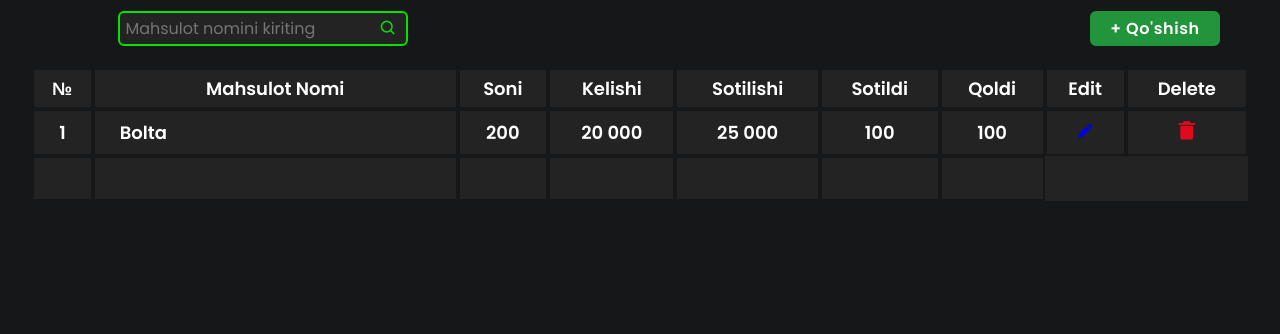
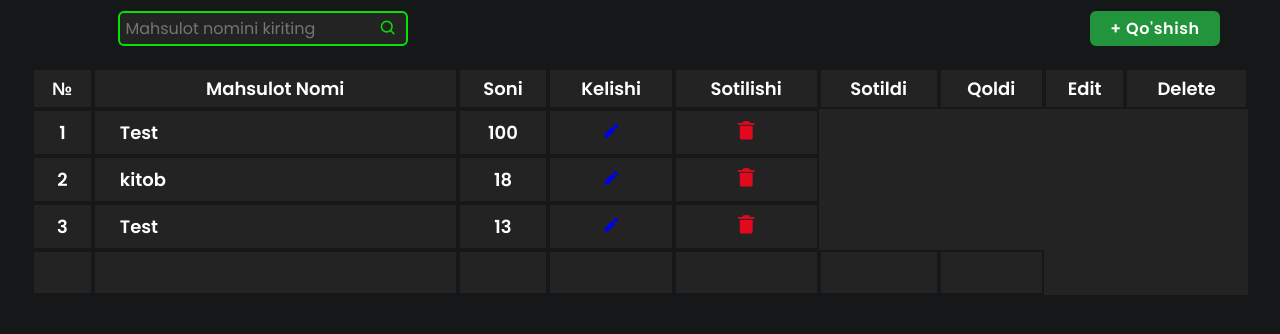
Before and after one commit to Rokki-Khazratov/simple-shop-management, a Django app: template src/template/main/notifacation.html in a window 1280 px wide. Shown: the part 88-422 px from the top of the page. Run offline with Django 5.2, Linux system fonts and the light colour scheme; the template is opened without the code that fills it: values that come from a table or form of the project are taken from there, others are empty; data comes from the database, SQL or seed files in the repository; both versions use the stored data as it was after the commit.

Commit message:
fix quantity filter bug

```diff
--- a/src/product/views.py
+++ b/src/product/views.py
@@ -20,9 +20,9 @@ def all_products(request):
 
 
 def notifacation(request):
-    limits = Product.objects.filter(quantity<20)
+    products = Product.objects.filter(quantity__lt = 20)
     context = {
-        'limits' : limits,
+        'products' : products,
     }
     return render(request, 'main/notifacation.html', context)
 
--- a/src/template/main/notifacation.html
+++ b/src/template/main/notifacation.html
@@ -60,17 +60,18 @@
                     </tr>
                 </thead>
                 <tbody>
+
+                    {% for i in products%}
+
                     <tr>
-                        <td>1</td>
-                        <td>Bolta</td>
-                        <td>200</td>
-                        <td>20 000</td>
-                        <td>25 000</td>
-                        <td>100</td>
-                        <td>100</td>
+                        <td>{{i.id}}</td>
+                        <td>{{i.name}}</td>
+                        <td>{{i.quantity}}</td>
                         <td><a href="#" onclick="toggle()"><i class='bx bxs-pencil'></i></a></td>
                         <td><a href="#" onclick="sorov()"><i class='bx bxs-trash-alt'></i></a></i></td>
                     </tr>
+                    {% endfor %}
+
 
 
                 </tbody>
```
Also changed, not shown: src/db.sqlite3.
